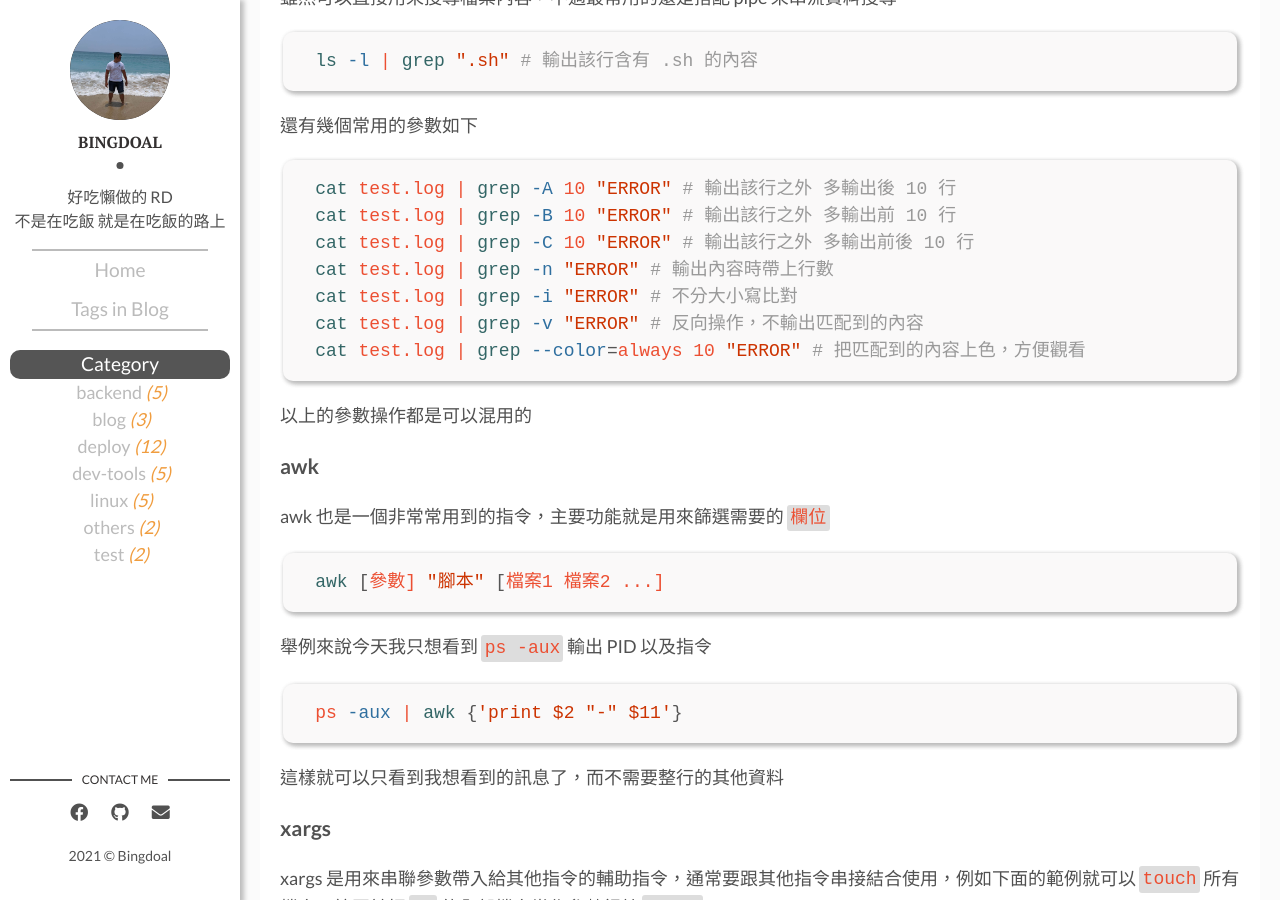
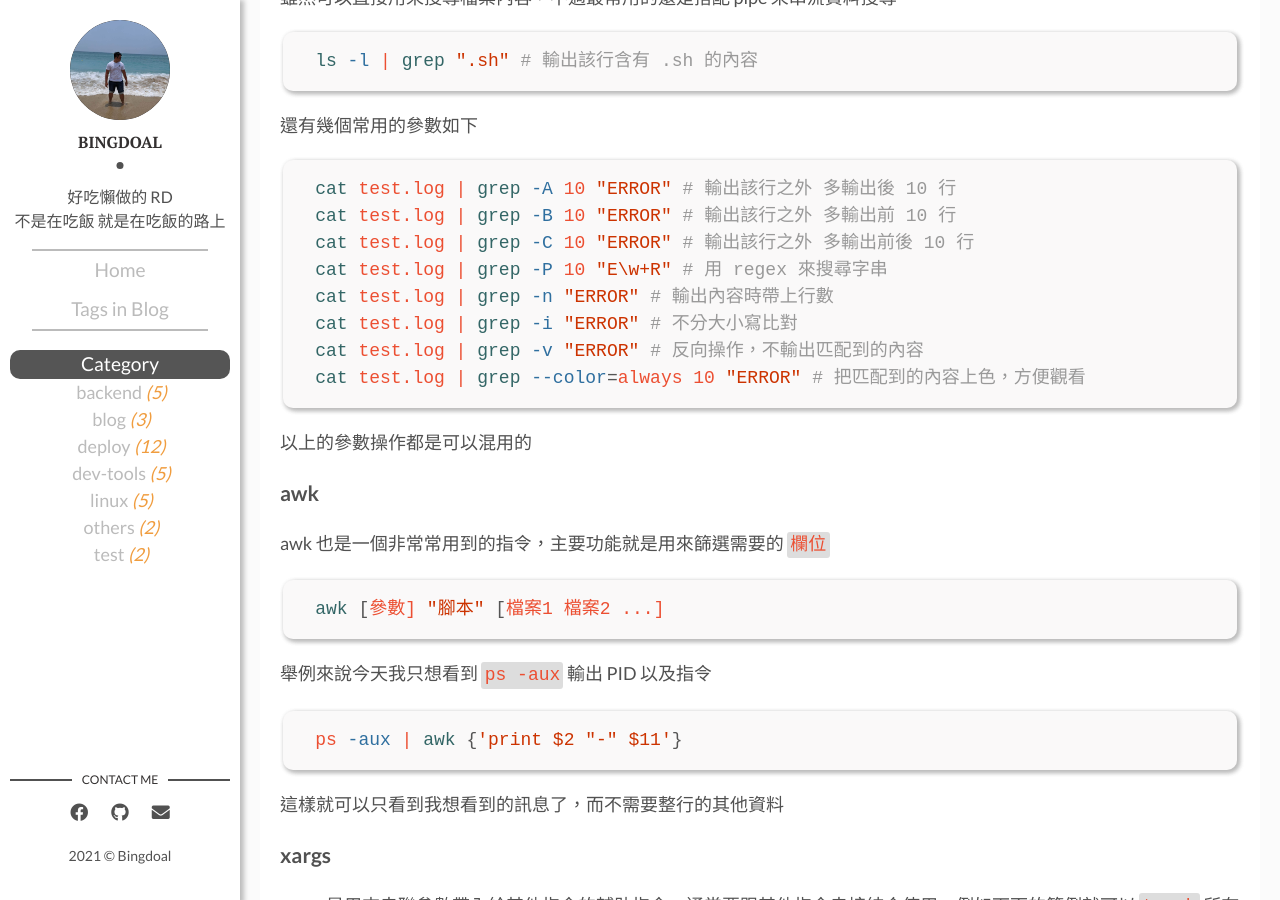
Before and after one commit to Bingdoal/bingdoal.github.io, a Jekyll site: the page built from _posts/2021/2021-07-21-linux-string-manipulation-and-output-proccessing-command.md, in a window 1280 px wide and 900 px high, scrolled down 2151 px. Built offline with Jekyll 4.4.1, drawn with Linux system fonts in a browser that asks for light colours; comment, search, counter and statistics services are not loaded.

Commit message:
add grep parameter

```diff
--- a/_posts/2021/2021-07-21-linux-string-manipulation-and-output-proccessing-command.md
+++ b/_posts/2021/2021-07-21-linux-string-manipulation-and-output-proccessing-command.md
@@ -71,6 +71,7 @@ ls -l | grep ".sh" # 輸出該行含有 .sh 的內容
 cat test.log | grep -A 10 "ERROR" # 輸出該行之外 多輸出後 10 行
 cat test.log | grep -B 10 "ERROR" # 輸出該行之外 多輸出前 10 行
 cat test.log | grep -C 10 "ERROR" # 輸出該行之外 多輸出前後 10 行
+cat test.log | grep -P 10 "E\w+R" # 用 regex 來搜尋字串
 cat test.log | grep -n "ERROR" # 輸出內容時帶上行數
 cat test.log | grep -i "ERROR" # 不分大小寫比對
 cat test.log | grep -v "ERROR" # 反向操作，不輸出匹配到的內容
```
